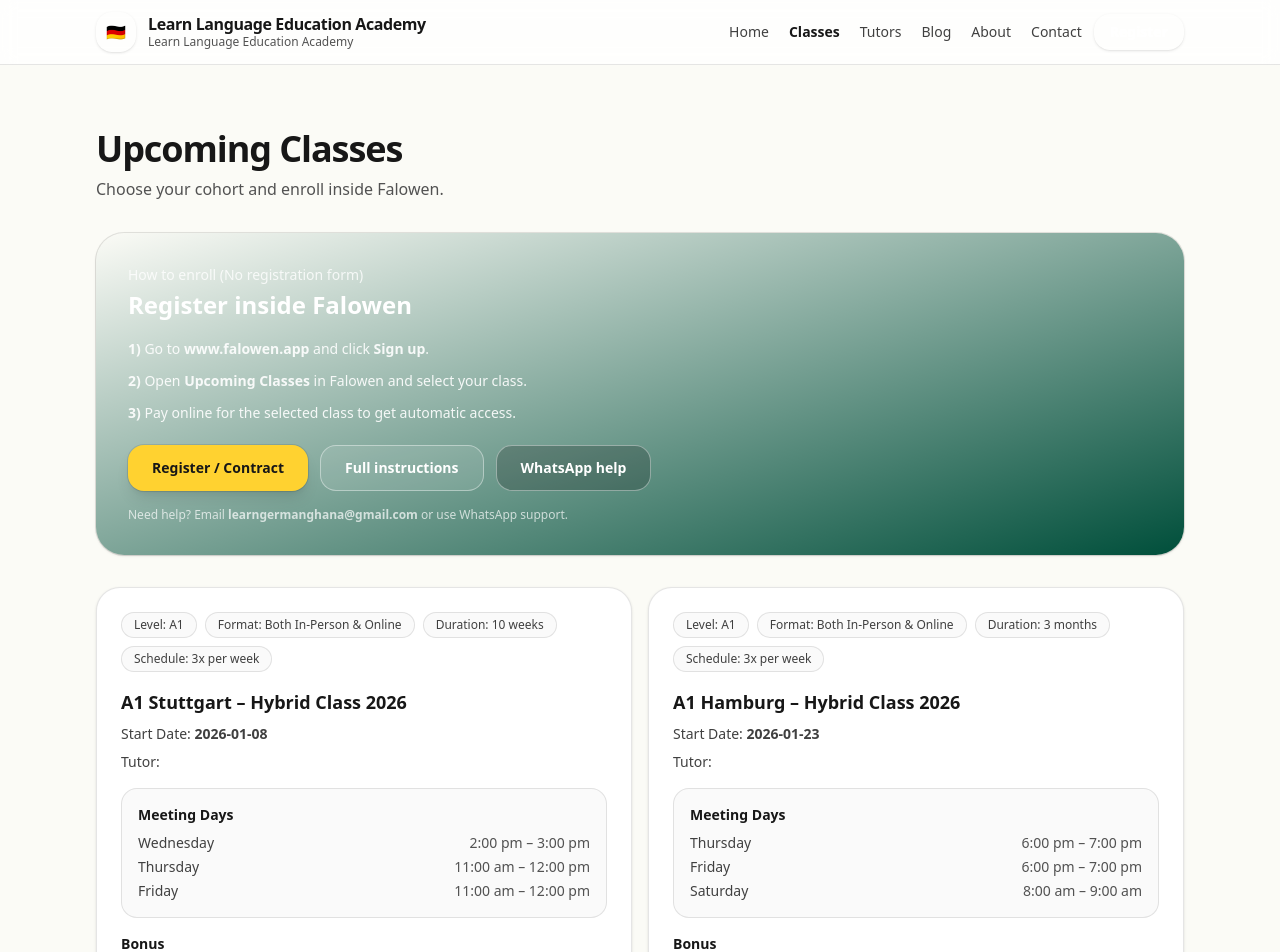
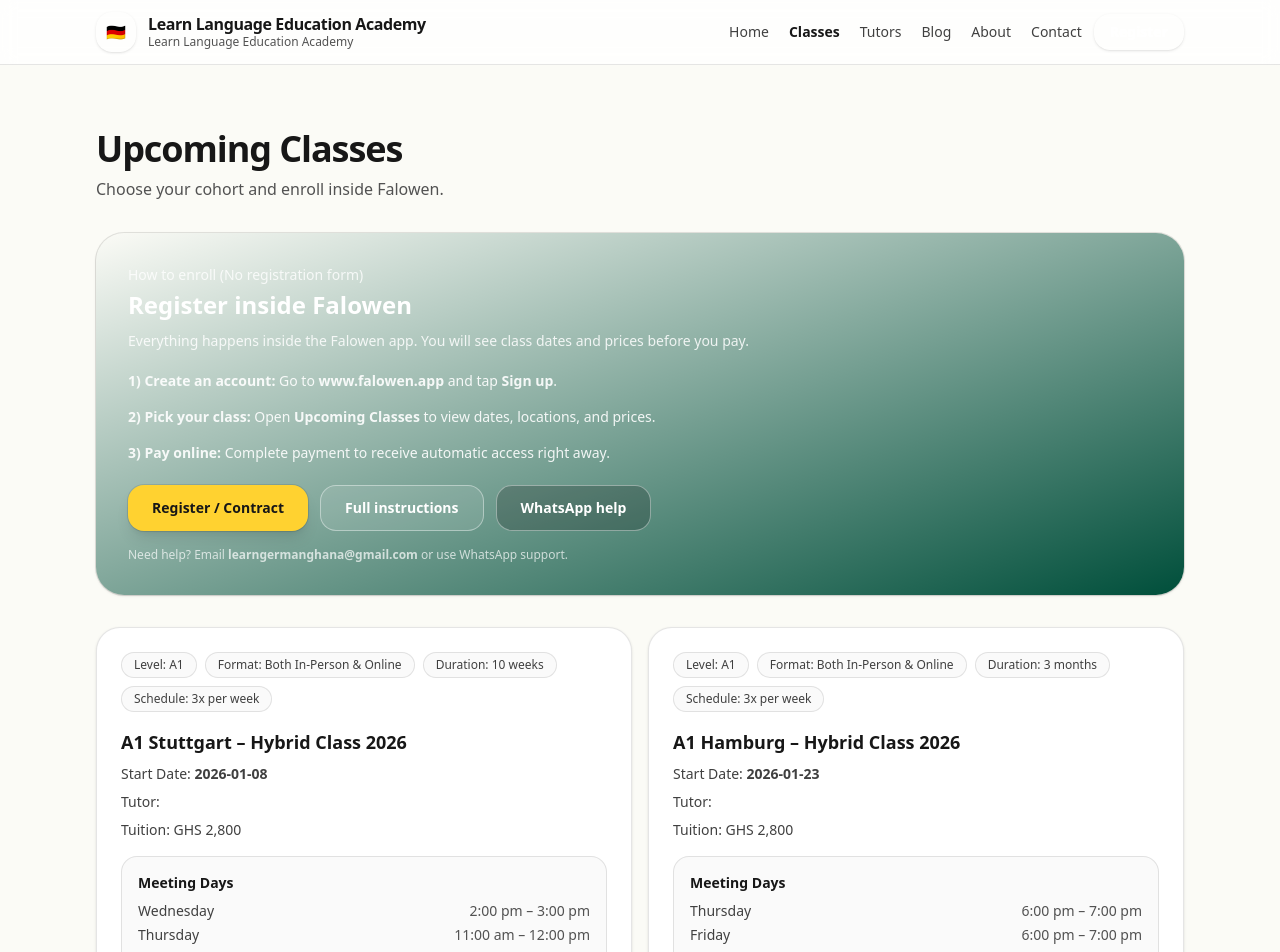
Before and after one commit to learngermanghana/learngermanghana-site, a Next.js app: page /classes in a window 1280 px wide. Shown: the top 952 px of the page. Built offline with nearby package versions, Linux system fonts and the light colour scheme.

Commit message:
Improve enrollment copy and show tuition

```diff
--- a/src/app/classes/page.tsx
+++ b/src/app/classes/page.tsx
@@ -1,6 +1,6 @@
 import { Container } from "@/components/Container";
 import { SectionTitle } from "@/components/SectionTitle";
-import { upcomingClasses } from "@/data/content";
+import { tuitionFeesGHS, upcomingClasses } from "@/data/content";
 import { LINKS, SITE, WHATSAPP_LINK } from "@/lib/site";
 
 function Pill({ children }: { children: React.ReactNode }) {
@@ -12,6 +12,14 @@ function Pill({ children }: { children: React.ReactNode }) {
 }
 
 export default function ClassesPage() {
+  const formatTuition = (level: keyof typeof tuitionFeesGHS) => {
+    const fee = tuitionFeesGHS[level];
+    if (!fee) {
+      return "Tuition: TBA";
+    }
+    return `Tuition: GHS ${fee.toLocaleString("en-GH")}`;
+  };
+
   return (
     <Container>
       <section className="py-12 sm:py-16">
@@ -24,11 +32,23 @@ export default function ClassesPage() {
         <div className="mt-6 rounded-[28px] bg-gradient-to-br from-brand-950 via-brand-900 to-emerald-900 p-6 sm:p-8 text-white shadow-sm ring-1 ring-black/10">
           <div className="text-sm text-white/80">How to enroll (No registration form)</div>
           <div className="mt-1 text-2xl font-semibold">Register inside Falowen</div>
+          <div className="mt-2 text-sm text-white/85 leading-6 max-w-2xl">
+            Everything happens inside the Falowen app. You will see class dates and prices before you pay.
+          </div>
 
-          <ol className="mt-4 space-y-2 text-sm text-white/90 leading-6">
-            <li><span className="font-semibold">1)</span> Go to <span className="font-semibold">www.falowen.app</span> and click <span className="font-semibold">Sign up</span>.</li>
-            <li><span className="font-semibold">2)</span> Open <span className="font-semibold">Upcoming Classes</span> in Falowen and select your class.</li>
-            <li><span className="font-semibold">3)</span> Pay online for the selected class to get automatic access.</li>
+          <ol className="mt-4 space-y-3 text-sm text-white/90 leading-6">
+            <li>
+              <span className="font-semibold">1) Create an account:</span>{" "}
+              Go to <span className="font-semibold">www.falowen.app</span> and tap <span className="font-semibold">Sign up</span>.
+            </li>
+            <li>
+              <span className="font-semibold">2) Pick your class:</span>{" "}
+              Open <span className="font-semibold">Upcoming Classes</span> to view dates, locations, and prices.
+            </li>
+            <li>
+              <span className="font-semibold">3) Pay online:</span>{" "}
+              Complete payment to receive automatic access right away.
+            </li>
           </ol>
 
           <div className="mt-5 flex flex-col sm:flex-row gap-3">
@@ -84,6 +104,10 @@ export default function ClassesPage() {
 
               <div className="mt-2 text-sm text-neutral-700">
                 Tutor: <span className="font-semibold">{c.tutor}</span>
+              </div>
+
+              <div className="mt-2 text-sm text-neutral-700">
+                {formatTuition(c.level)}
               </div>
 
               <div className="mt-4 rounded-2xl border border-black/10 bg-neutral-50 p-4">
--- a/src/app/register/page.tsx
+++ b/src/app/register/page.tsx
@@ -16,7 +16,7 @@ export default function RegisterPage() {
       <section className="py-12 sm:py-16">
         <SectionTitle
           title="Enroll on Falowen"
-          subtitle="No registration form needed. Create an account in Falowen, choose a class, and pay to get access."
+          subtitle="No registration form needed. Create an account in Falowen, choose a class, review the price, and pay to get access."
         />
 
         {/* Primary CTA */}
@@ -26,7 +26,7 @@ export default function RegisterPage() {
               <div className="text-white/80 text-sm">Enrollment portal</div>
               <div className="mt-1 text-2xl sm:text-3xl font-semibold">Go to Falowen (Sign up)</div>
               <div className="mt-3 text-white/85 max-w-2xl text-sm sm:text-base leading-7">
-                Enrollment happens inside Falowen. After payment, you get automatic access (or as soon as payment is confirmed).
+                Enrollment happens inside Falowen. You will see the class price and start dates before you pay, and access is granted after payment confirmation.
               </div>
             </div>
 
@@ -60,12 +60,30 @@ export default function RegisterPage() {
         <div className="mt-8 grid gap-4 lg:grid-cols-3">
           <Card>
             <div className="text-sm font-semibold">How to enroll (No registration form)</div>
-            <ol className="mt-3 space-y-2 text-sm text-neutral-700 leading-6">
-              <li><span className="font-semibold">1) Create your account:</span> Visit <span className="font-semibold">www.falowen.app</span> and click <span className="font-semibold">Sign up</span>.</li>
-              <li><span className="font-semibold">2) Choose a class:</span> Open <span className="font-semibold">Upcoming Classes</span> inside Falowen and select your class.</li>
-              <li><span className="font-semibold">3) Make payment:</span> Pay online for the selected class.</li>
-              <li><span className="font-semibold">4) Get automatic access:</span> Access is granted immediately (or once payment confirms).</li>
-              <li><span className="font-semibold">5) We contact you:</span> The Academy will contact you in the app (and by email if needed).</li>
+            <div className="mt-2 text-sm text-neutral-600 leading-6">
+              This is the fastest way on mobile—everything happens inside Falowen.
+            </div>
+            <ol className="mt-3 space-y-3 text-sm text-neutral-700 leading-6">
+              <li>
+                <span className="font-semibold">1) Create your account:</span>{" "}
+                Visit <span className="font-semibold">www.falowen.app</span> and tap <span className="font-semibold">Sign up</span>.
+              </li>
+              <li>
+                <span className="font-semibold">2) Choose a class:</span>{" "}
+                Open <span className="font-semibold">Upcoming Classes</span> to see dates and prices, then select your class.
+              </li>
+              <li>
+                <span className="font-semibold">3) Make payment:</span>{" "}
+                Pay online for the selected class.
+              </li>
+              <li>
+                <span className="font-semibold">4) Get automatic access:</span>{" "}
+                Access is granted immediately (or once payment confirms).
+              </li>
+              <li>
+                <span className="font-semibold">5) We contact you:</span>{" "}
+                The Academy will contact you in the app (and by email if needed).
+              </li>
             </ol>
 
             <div className="mt-4 flex flex-col gap-2">
```
